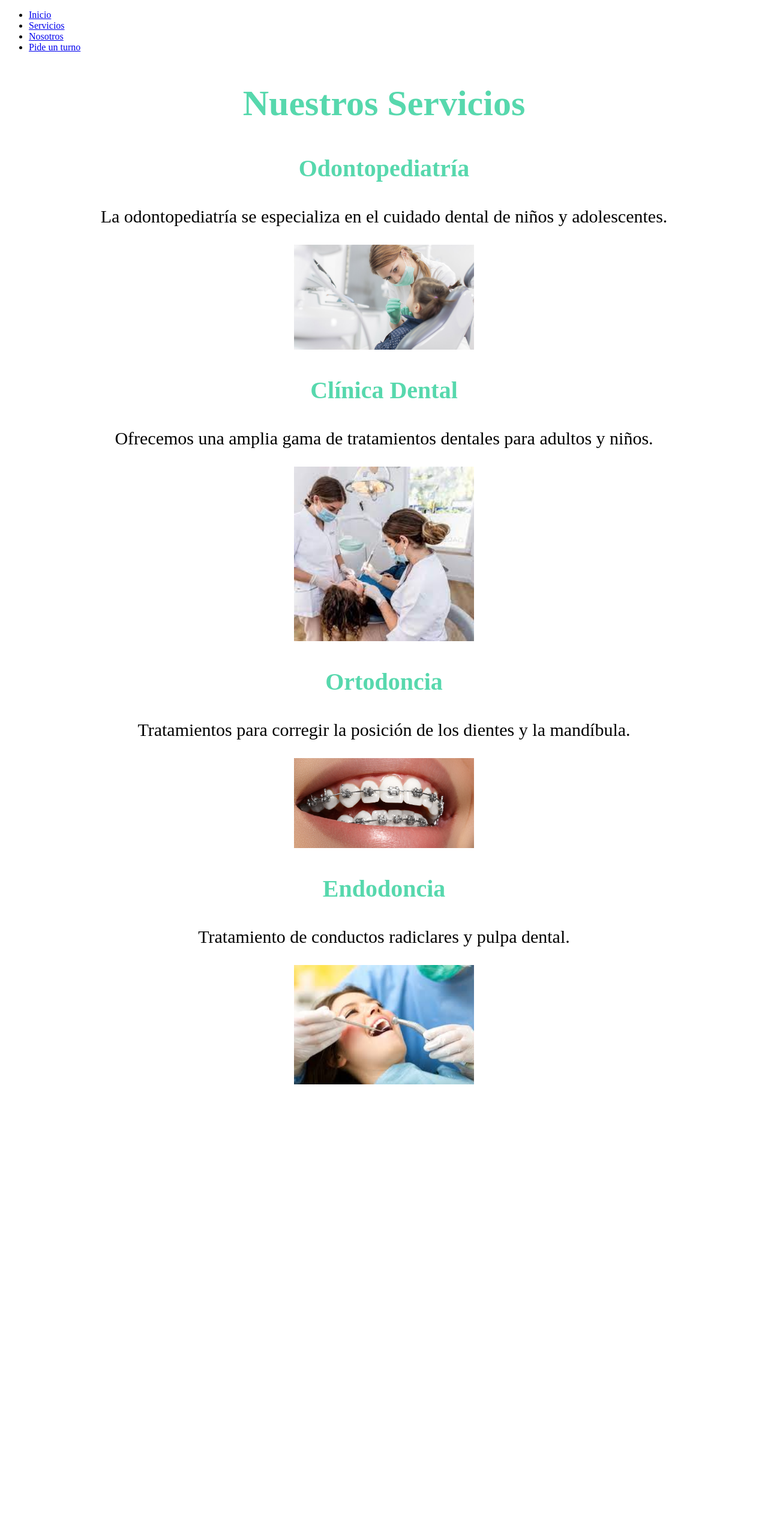
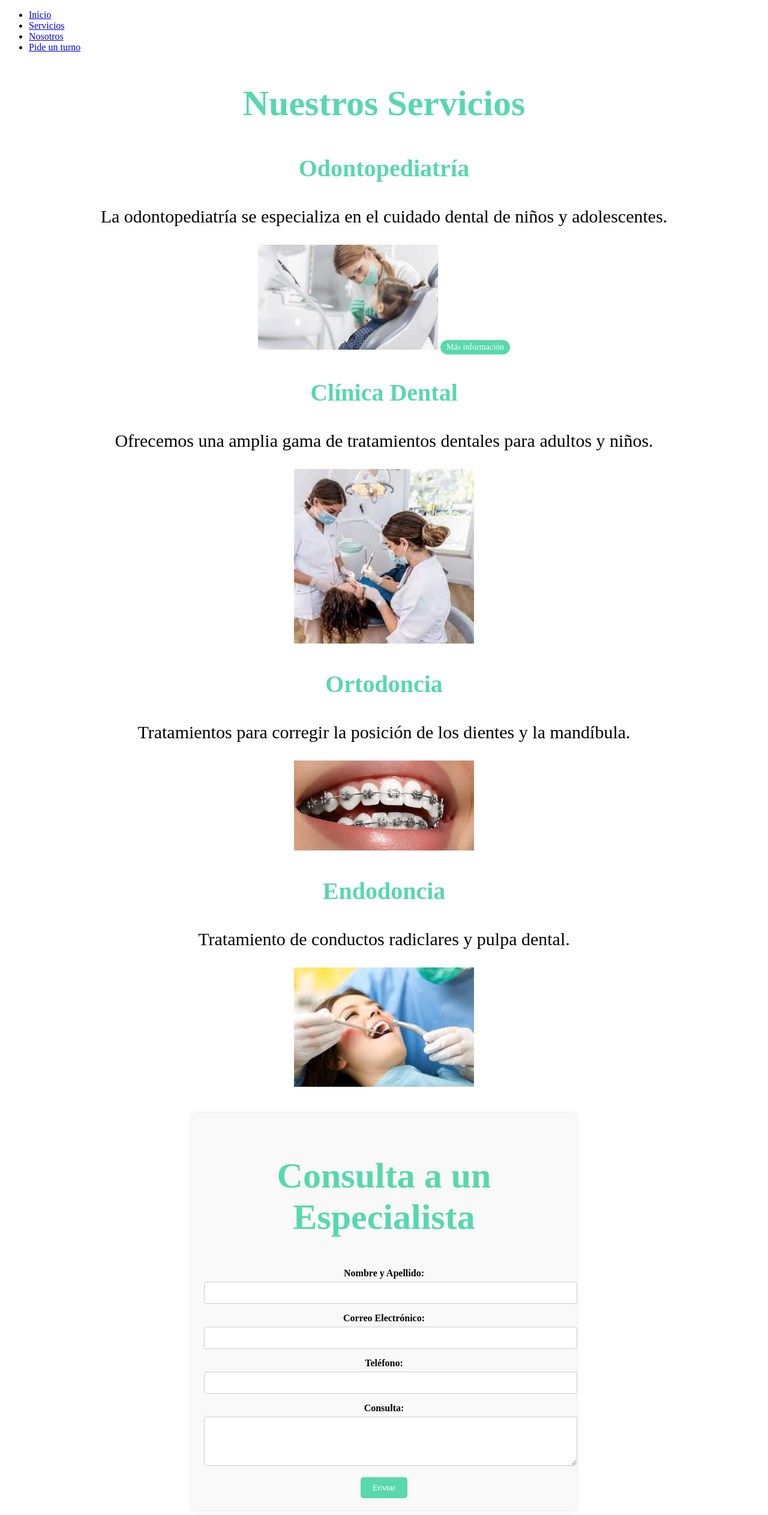
Before and after one commit to mg64xp/integrarTec, a plain HTML site: page pages/servicios.html in a window 1280 px wide. Shown: the whole page at 60% size. Before the commit the page ends 1820 px from the top, so only its background shows below. Drawn offline with Linux system fonts and the light colour scheme.

Commit message:
agregue cambios en servicios y el formulario de consulta en el mismo

```diff
--- a/pages/servicios.html
+++ b/pages/servicios.html
@@ -15,6 +15,9 @@
             <li><a href="pages/turno.html">Pide un turno</a></li>
         </ul>
     </nav>
+
+
+
     <!-- Sección Servicios -->
 <section id="Servicios">
     <div class="container">
@@ -24,7 +27,9 @@
             <h3>Odontopediatría</h3>
             <p>La odontopediatría se especializa en el cuidado dental de niños y adolescentes.</p>
             <img src="../assets/odontopediatria.jpg" alt="Odontopediatría">
+            <a href="odontopediatria.html" class="mas-info-link">Más información</a>
         </div>
+
         <div class="servicio">
 
             <h3>Clínica Dental</h3>
@@ -45,6 +50,41 @@
         </div>
     </div>
 </section>
+
+
+
+
+ <!-- Sección Formulario de Consultas -->
+ <section id="consultas">
+    <div class="container">
+        <h2>Consulta a un Especialista</h2>
+        <form id="consulta-form">
+            <div class="form-group">
+                <label for="nombre">Nombre y Apellido:</label>
+                <input type="text" id="nombre" name="nombre" required>
+            </div>
+            <div class="form-group">
+                <label for="email">Correo Electrónico:</label>
+                <input type="email" id="email" name="email" required>
+            </div>
+            <div class="form-group">
+                <label for="telefono">Teléfono:</label>
+                <input type="tel" id="telefono" name="telefono" required>
+            </div>
+            <div class="form-group">
+                <label for="duda">Consulta:</label>
+                <textarea id="duda" name="duda" rows="4" required></textarea>
+            </div>
+            <button type="submit">Enviar</button>
+        </form>
+        <p id="mensaje-confirmacion" style="display:none; color: green;">¡Gracias por tu consulta! Nos pondremos en contacto contigo pronto.</p>
+    </div>
+</section>
+<!-- Fin Sección Formulario de Consultas -->
+
+
 <!-- Fin Sección Servicios -->
+<script src="../scripts/servicios.js"></script>
+
 </body>
 </html>
--- /dev/null
+++ b/scripts/servicios.js
@@ -0,0 +1,55 @@
+alert{'Servicios'
+
+}
+document.addEventListener('DOMContentLoaded', function() {
+    const odontopediatria = document.getElementById('odontopediatria');
+
+    odontopediatria.addEventListener('click', function() {
+        window.location.href = 'odontopediatria.html';
+    });
+});
+
+document.addEventListener('DOMContentLoaded', function() {
+    const masInfoLink = document.querySelector('.mas-info-link');
+
+    masInfoLink.addEventListener('click', function(event) {
+        event.preventDefault();
+        window.open('odontopediatria.html', '_blank');// Evita que se abra la página directamente
+
+
+    });
+});
+
+;
+
+
+
+
+
+
+
+
+
+
+
+
+
+document.addEventListener('DOMContentLoaded', function() {
+    // Manejador de eventos para el formulario de consultas
+    const consultaForm = document.getElementById('consulta-form');
+    consultaForm.addEventListener('submit', function(event) {
+        event.preventDefault(); // Previene el envío del formulario
+
+        // Mostrar mensaje de confirmación
+        const mensajeConfirmacion = document.getElementById('mensaje-confirmacion');
+        mensajeConfirmacion.style.display = 'block';
+
+        // Ocultar mensaje después de unos segundos
+        setTimeout(function() {
+            mensajeConfirmacion.style.display = 'none';
+        }, 5000);
+
+        // Limpiar el formulario
+        consultaForm.reset();
+    });
+});
--- a/styles/servicios.css
+++ b/styles/servicios.css
@@ -18,3 +18,124 @@ p{
 .container img {
     width: 300px; /* Ajusta el ancho de la imagen */
     height: auto; /* Mantiene la proporción de la imagen */}
+
+    .servicio {
+        transition: transform 0.3s ease;
+    }
+
+    .servicio:hover {
+        transform: scale(1.1);
+        cursor: pointer;
+    }
+
+
+
+
+    .mas-info-link {
+        display: inline-block;
+        padding: 5px 10px;
+        background-color: rgb(87, 216, 173);
+        color: white;
+        text-decoration: none;
+        border-radius: 50%;
+        font-size: 20px;
+        line-height: 1;
+        transition: background-color 0.3s ease;
+    }
+
+    .mas-info-link:hover {
+        background-color: rgb(67, 186, 153);
+    }
+
+    .servicio:hover .mas-info-link {
+        cursor: pointer;
+    }
+    .servicio {
+        position: relative;
+    }
+
+    .mas-info-link {
+        display: block;
+        text-align: center; /* Opcional: para centrar el enlace */
+        margin-top: 10px; /* Espacio entre la imagen y el enlace */
+    }
+    .mas-info-link {
+        display: inline-block; /* Cambio a inline-block */
+        padding: 5px 10px;
+        background-color: rgb(87, 216, 173);
+        color: white;
+        text-decoration: none;
+        border-radius: 100px;
+        font-size: 14px;
+        transition: background-color 0.3s ease;
+
+    }
+
+    .mas-info-link:hover {
+        background-color: rgb(67, 186, 153);
+    }
+
+    .servicios-container {
+        opacity: 0; /* Inicialmente oculto */
+        animation: fade-in 1s ease-in-out forwards; /* Animación de fade-in */
+    }
+
+    @keyframes fade-in {
+        from {
+            opacity: 0;
+            transform: translateY(20px);
+        }
+        to {
+            opacity: 1;
+            transform: translateY(0);
+        }
+    }
+    /* form pagina*/
+    /* formulario de consultas */
+#consultas .container {
+    max-width: 600px;
+    margin: 0 auto;
+    padding: 20px;
+    background-color: #f9f9f9;
+    border-radius: 8px;
+    box-shadow: 0 0 10px rgba(0, 0, 0, 0.1);
+}
+
+#consultas h2 {
+    text-align: center;
+    color: rgb(87, 216, 173);
+}
+
+.form-group {
+    margin-bottom: 15px;
+}
+
+.form-group label {
+    display: block;
+    margin-bottom: 5px;
+    font-weight: bold;
+}
+
+.form-group input, .form-group textarea {
+    width: 100%;
+    padding: 10px;
+    border: 1px solid #ccc;
+    border-radius: 4px;
+}
+
+button[type="submit"] {
+    background-color: rgb(87, 216, 173);
+    color: white;
+    padding: 10px 20px;
+    border: none;
+    border-radius: 5px;
+    cursor: pointer;
+}
+
+button[type="submit"]:hover {
+    background-color: rgb(67, 176, 143);
+}
+
+/* Espaciado en la última imagen */
+.servicio:last-child {
+    margin-bottom: 40px; /* Ajusta el valor según el espacio que necesites */
```
Also changed, not shown: pages/odontopediatria.html (added, +13 -0 lines).
